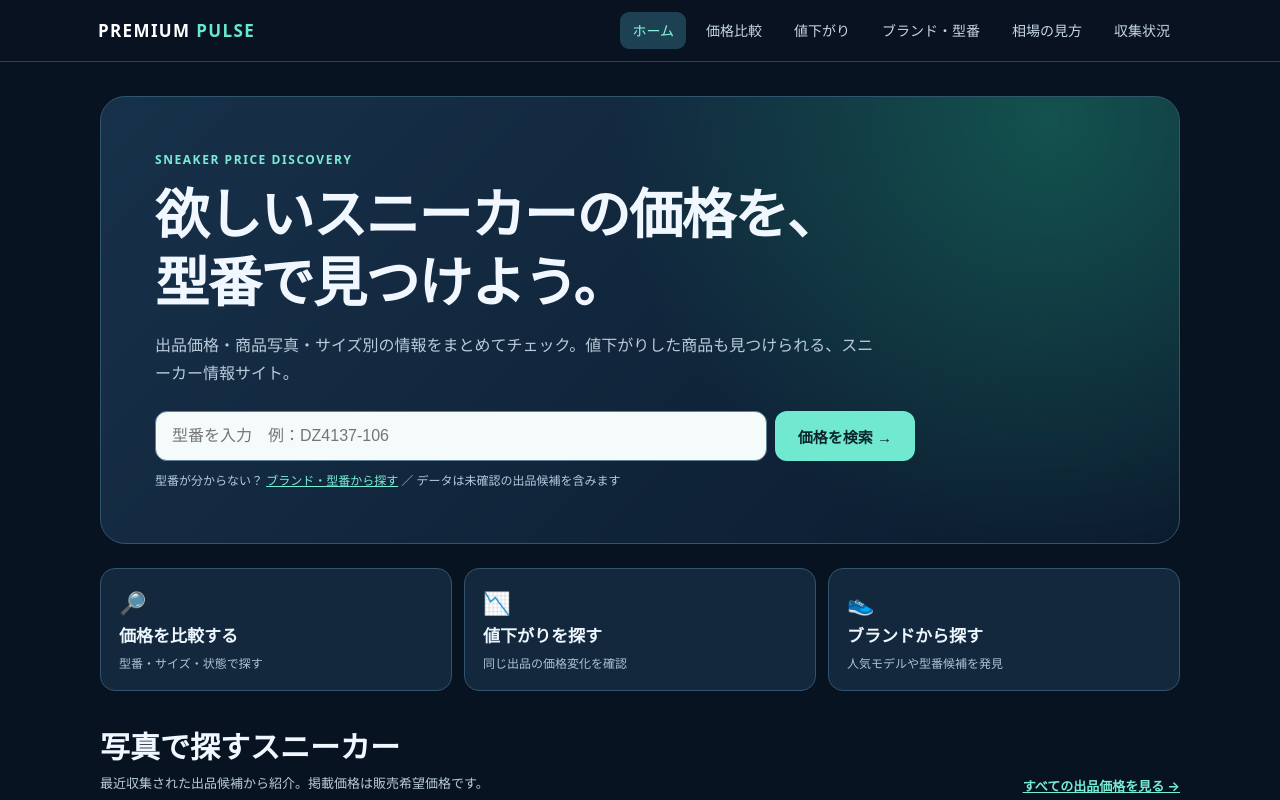
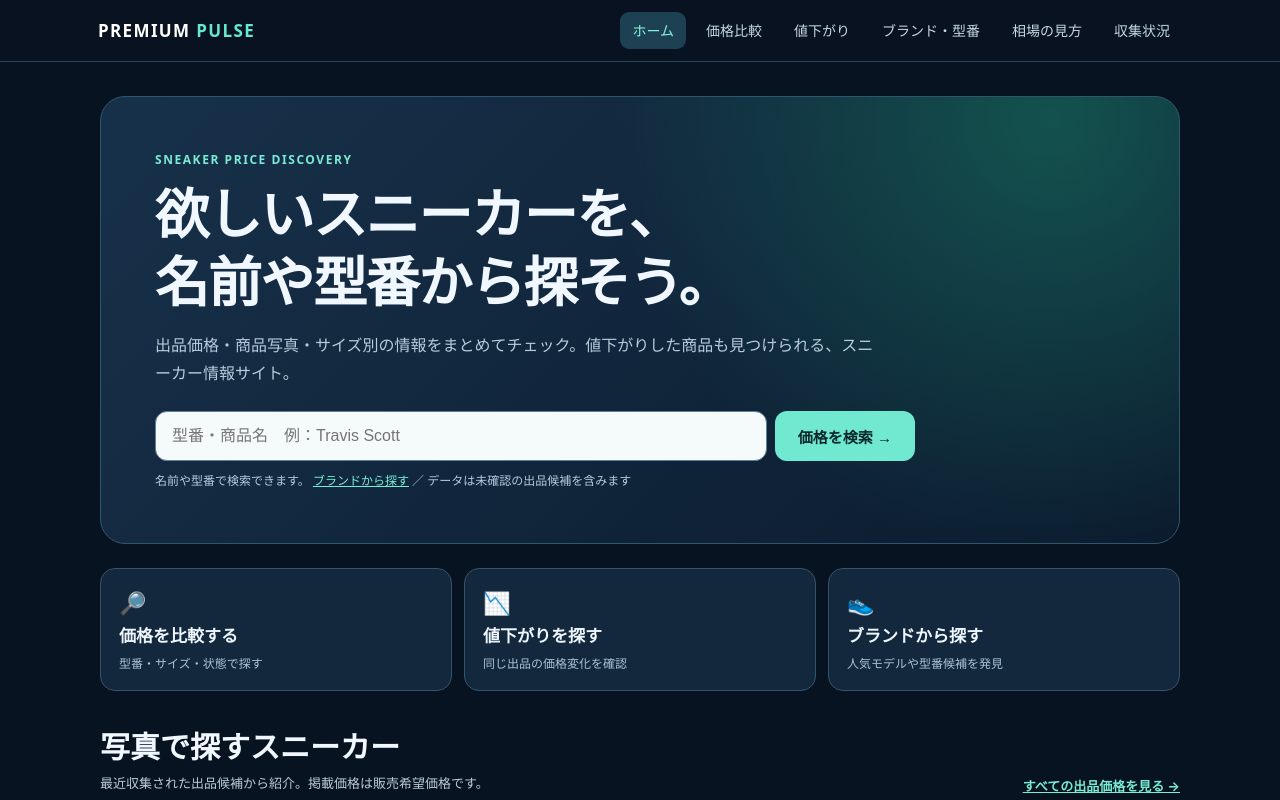
Before and after one commit to yujimyzk/premium-pulse, a plain HTML site: page index.html in a window 1280 px wide. Shown: the top 800 px of the page. Drawn offline with Linux system fonts and the light colour scheme.

Commit message:
Let homepage visitors search by sneaker name as well as SKU

```diff
--- a/index.html
+++ b/index.html
@@ -57,14 +57,14 @@ footer{border-top:1px solid #304a62;padding:28px 0;margin-top:30px;font-size:13p
 <main>
 <section class="hero" aria-labelledby="mainTitle">
 <div class="eyebrow">SNEAKER PRICE DISCOVERY</div>
-<h1 id="mainTitle">欲しいスニーカーの価格を、<br>型番で見つけよう。</h1>
+<h1 id="mainTitle">欲しいスニーカーを、<br>名前や型番から探そう。</h1>
 <p>出品価格・商品写真・サイズ別の情報をまとめてチェック。値下がりした商品も見つけられる、スニーカー情報サイト。</p>
 <form class="search-form" id="skuSearch" action="./compare.html" method="get">
-<label class="pp-visually-hidden" for="skuInput">スニーカーの型番</label>
-<input id="skuInput" name="sku" placeholder="型番を入力　例：DZ4137-106" autocomplete="off" maxlength="40" required>
+<label class="pp-visually-hidden" for="skuInput">スニーカーの型番または商品名</label>
+<input id="skuInput" name="q" placeholder="型番・商品名　例：Travis Scott" autocomplete="off" maxlength="40" required>
 <button type="submit">価格を検索 →</button>
 </form>
-<div class="hint">型番が分からない？ <a href="./models.html">ブランド・型番から探す</a> ／ データは未確認の出品候補を含みます</div>
+<div class="hint">名前や型番で検索できます。 <a href="./models.html">ブランドから探す</a> ／ データは未確認の出品候補を含みます</div>
 </section>
 <section class="quick" aria-label="便利な機能">
 <a href="./compare.html"><span class="icon" aria-hidden="true">🔎</span><strong>価格を比較する</strong><small>型番・サイズ・状態で探す</small></a>
```
